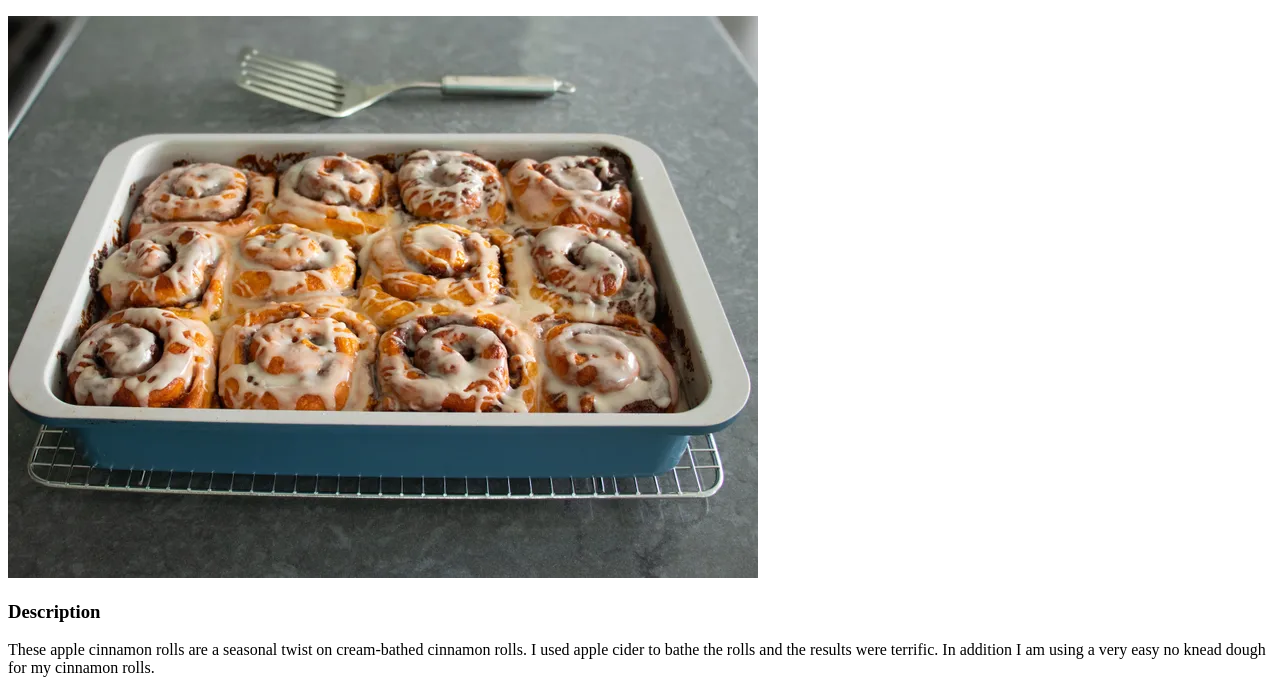
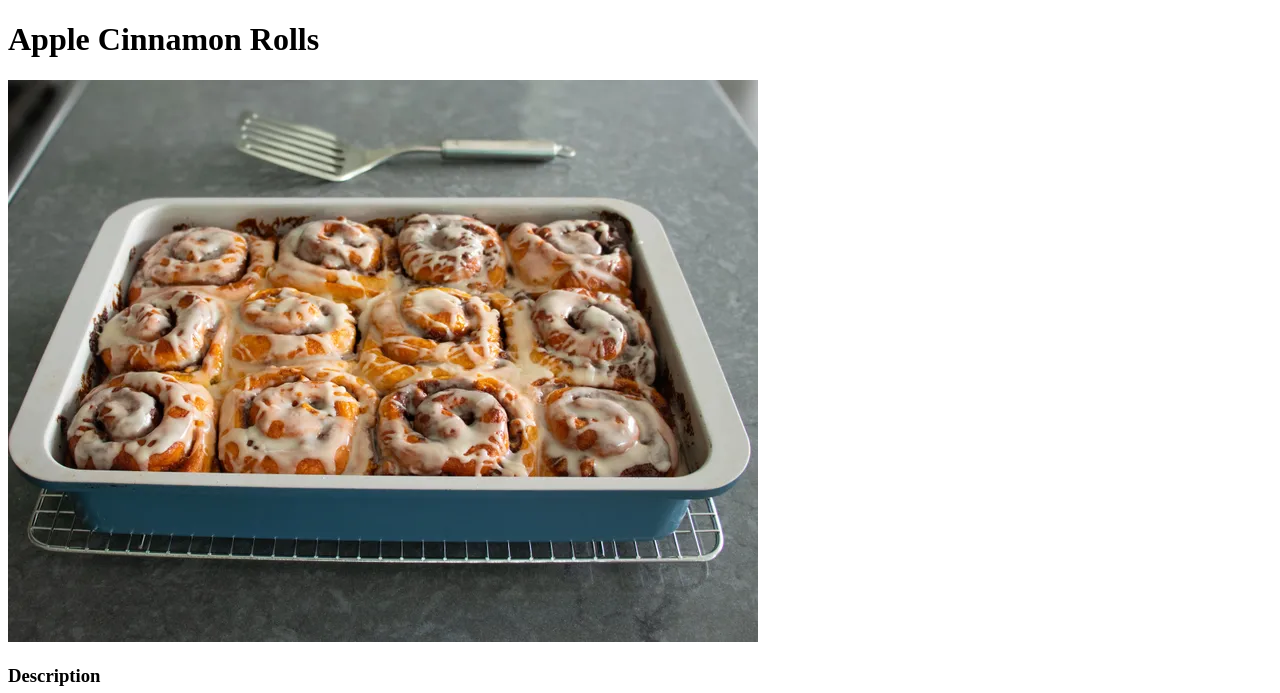
Before and after one commit to fedesant25/odin-recipes, a plain HTML site: page recipes/apple-cinnamon-rolls.html in a window 1280 px wide. Shown: the top 693 px of the page. Drawn offline with Linux system fonts and the light colour scheme.

Commit message:
Add h1 header

```diff
--- a/recipes/apple-cinnamon-rolls.html
+++ b/recipes/apple-cinnamon-rolls.html
@@ -6,6 +6,9 @@
     <title>Apple Cinnamon Rolls</title>
 </head>
 <body>
+
+    <h1>Apple Cinnamon Rolls</h1>
+
    <p><img src="images/apple-cinnamon-rolls.webp" alt="Apple Cinnamon Rolls"></p>
 
     <h3>Description</h3>
```
